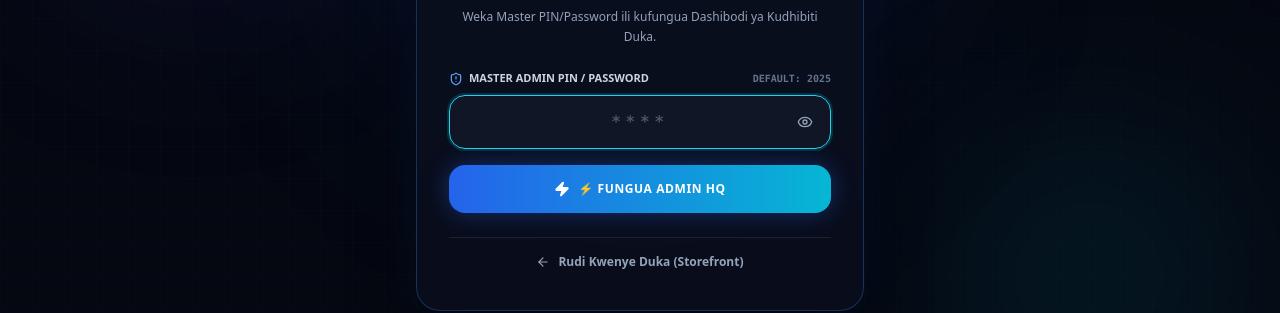
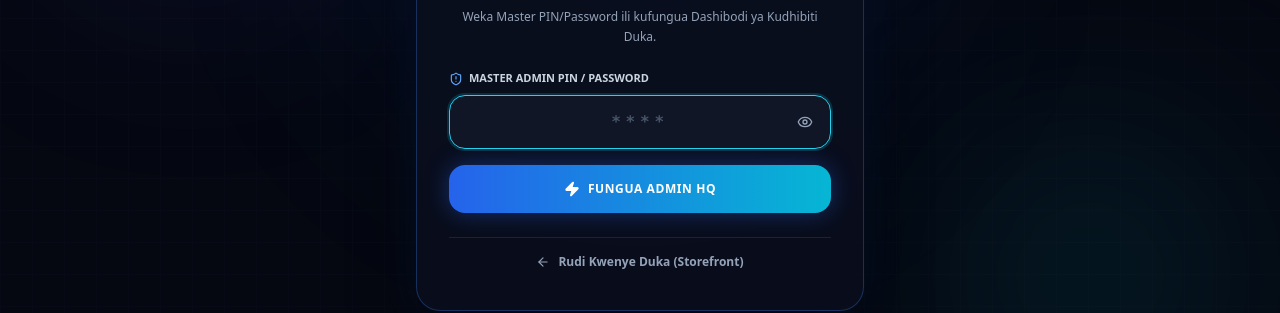
Before and after one commit to Rashidsite/CHIDY-PRIME, a Next.js app: page /admin/cms/categories in a window 1280 px wide. Shown: the part 334-647 px from the top of the page. Built offline with nearby package versions, Linux system fonts and the light colour scheme; no server answers; the database is empty.

Commit message:
fix(security): remove password hint from UI and polish unlock button icon

```diff
--- a/app/api/admin/auth/route.ts
+++ b/app/api/admin/auth/route.ts
@@ -12,7 +12,7 @@ function createAdminSessionToken(): string {
   return `${Buffer.from(payload).toString('base64')}.${signature}`;
 }
 
-export function verifyAdminSessionToken(token?: string | null): boolean {
+function verifyAdminSessionToken(token?: string | null): boolean {
   if (!token) return false;
   try {
     const [encodedPayload, signature] = token.split('.');
--- a/components/AdminLockGate.tsx
+++ b/components/AdminLockGate.tsx
@@ -122,12 +122,9 @@ export default function AdminLockGate({ onUnlock }: AdminLockGateProps) {
         {/* ── Form ── */}
         <form onSubmit={handleSubmit} className="space-y-4">
           <div>
-            <label className="block text-[11px] font-black uppercase text-slate-300 mb-2 flex items-center justify-between">
-              <span className="flex items-center gap-1.5">
-                <ShieldAlert className="w-3.5 h-3.5 text-blue-400" />
-                <span>Master Admin PIN / Password</span>
-              </span>
-              <span className="text-[10px] text-slate-500 font-mono">Default: 2025</span>
+            <label className="block text-[11px] font-black uppercase text-slate-300 mb-2 flex items-center gap-1.5">
+              <ShieldAlert className="w-3.5 h-3.5 text-blue-400" />
+              <span>Master Admin PIN / Password</span>
             </label>
 
             <div className="relative">
@@ -185,7 +182,7 @@ export default function AdminLockGate({ onUnlock }: AdminLockGateProps) {
             ) : (
               <>
                 <Zap className="w-4 h-4 fill-white text-white" />
-                <span>⚡ FUNGUA ADMIN HQ</span>
+                <span>FUNGUA ADMIN HQ</span>
               </>
             )}
           </button>
```
